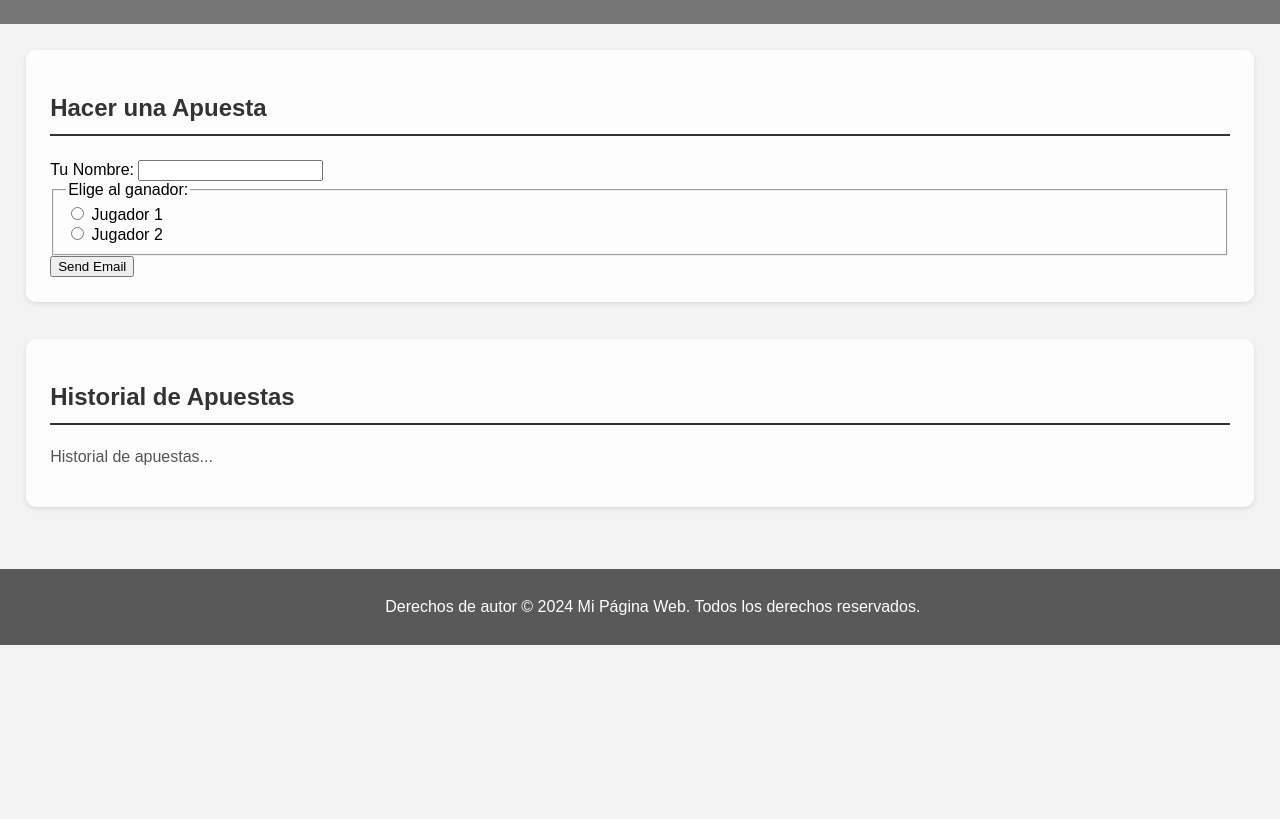
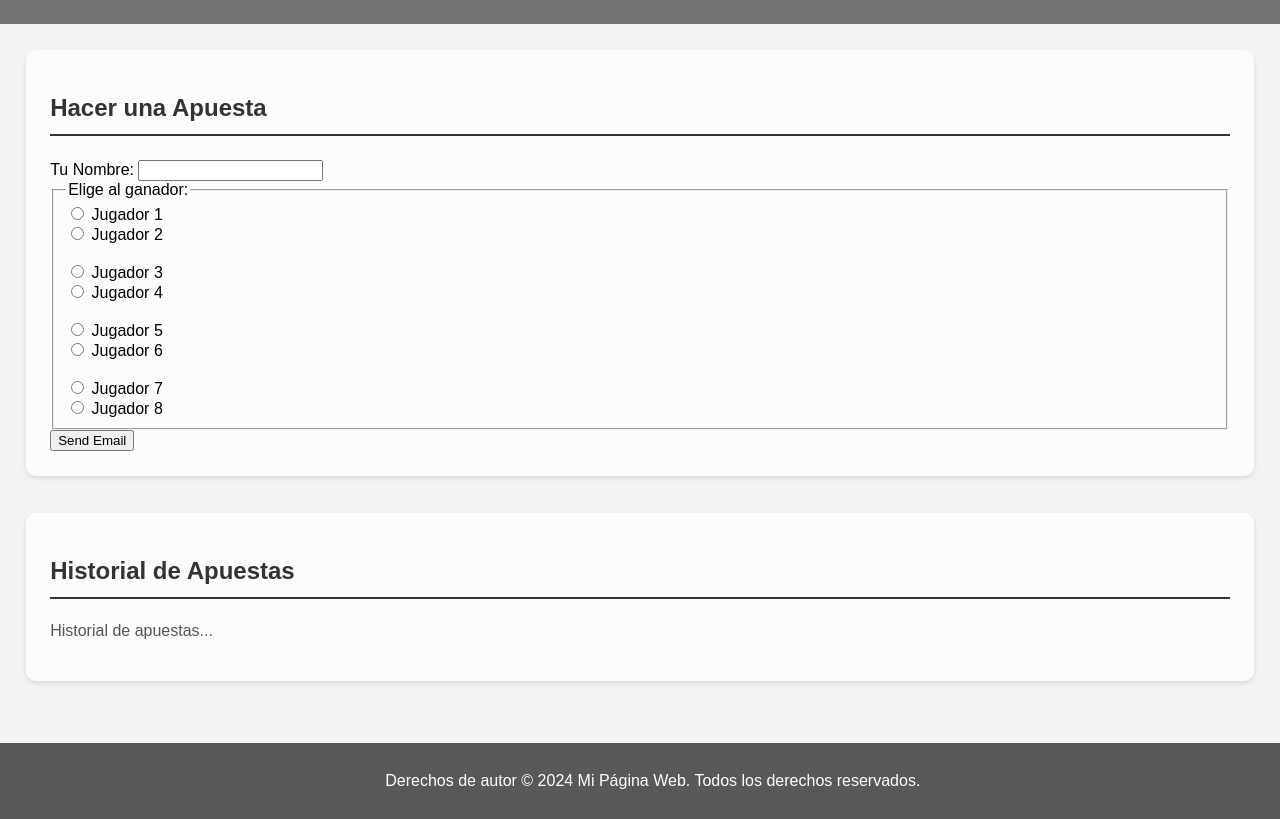
Before and after one commit to fredy229726/pagina8, a plain HTML site: page index.html in a window 1280 px wide. Shown: the part 125-944 px from the top of the page. Before the commit the page ends 800 px from the top, so only its background shows below. Drawn offline with nearby package versions, Linux system fonts and the light colour scheme.

Commit message:
Update index.html

```diff
--- a/index.html
+++ b/index.html
@@ -121,11 +121,32 @@
                 <input type="text" id="nombre" name="nombre" required>
                 <fieldset>
                     <legend>Elige al ganador:</legend>
-                    <input type="radio" id="jugador1" name="ganador" value="Jugador 1" required>
+                    <input type="radio" id="jugador1" name="ganador1" value="Jugador 1" required>
                     <label for="jugador1">Jugador 1</label><br>
 
-                    <input type="radio" id="jugador2" name="ganador" value="Jugador 2" required>
+                    <input type="radio" id="jugador2" name="ganador1" value="Jugador 2" required>
                     <label for="jugador2">Jugador 2</label>
+                    <br>
+                    <br>
+                    <input type="radio" id="jugador3" name="ganador2" value="Jugador 3" required>
+                    <label for="jugador1">Jugador 3</label><br>
+
+                    <input type="radio" id="jugador4" name="ganador2" value="Jugador 4" required>
+                    <label for="jugador1">Jugador 4</label>
+                    <br>
+                    <br>
+                    <input type="radio" id="jugador5" name="ganador3" value="Jugador 5" required>
+                    <label for="jugador1">Jugador 5</label><br>
+
+                    <input type="radio" id="jugador6" name="ganador3" value="Jugador 6" required>
+                    <label for="jugador1">Jugador 6</label>
+                    <br>
+                    <br>
+                    <input type="radio" id="jugador7" name="ganador4" value="Jugador 7" required>
+                    <label for="jugador1">Jugador 7</label><br>
+
+                    <input type="radio" id="jugador8" name="ganador4" value="Jugador 8" required>
+                    <label for="jugador1">Jugador 8</label><br>
                 </fieldset>
 
                 <input type="submit" id="button" value="Send Email" >
```
